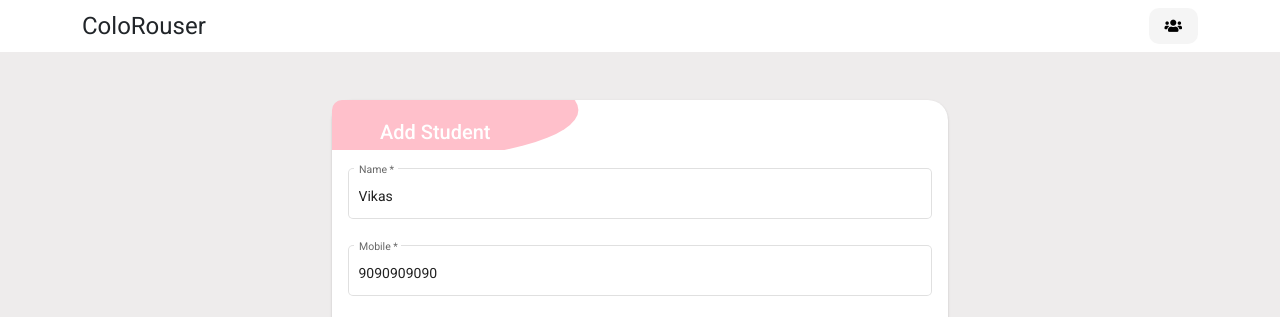
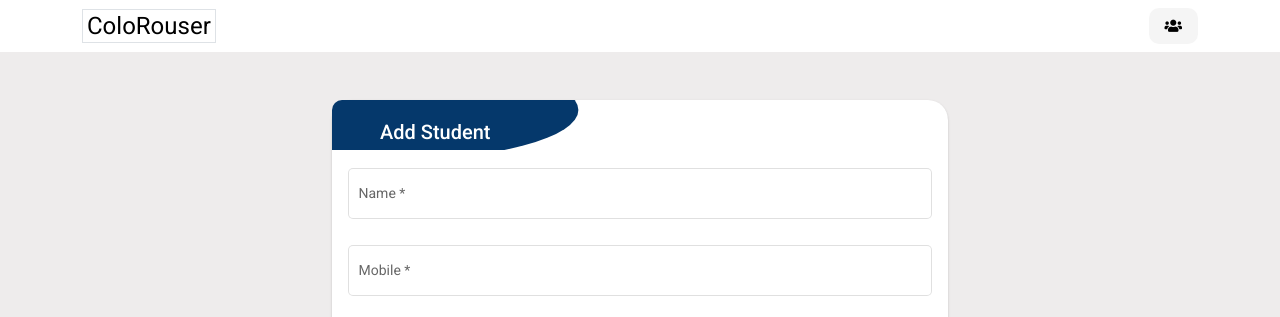
Before and after one commit to Vikas200600/Colorouser-FE, an Angular app: page /add-student in a window 1280 px wide. Shown: the top 317 px of the page. Built offline with nearby package versions, Linux system fonts and the light colour scheme; no server answers.

Commit message:
Some coorection handled

```diff
--- a/src/app/components/header/header.component.html
+++ b/src/app/components/header/header.component.html
@@ -1,6 +1,6 @@
 <header class="py-2">
   <nav class="container d-flex align-items-center justify-content-between">
-    <h1 routerLink="/" class="m-0">ColoRouser</h1>
+    <a routerLink="/"><h1 class="m-0 border px-1">ColoRouser</h1></a>
     <ng-container *ngIf="toggleGroup; else toggleStudent">
       <button
         routerLink="/"
--- a/src/app/components/header/header.component.scss
+++ b/src/app/components/header/header.component.scss
@@ -3,3 +3,7 @@
 header {
   background-color: color.$header;
 }
+
+a {
+  color: black;
+}
--- a/src/app/components/studentcard/studentcard.component.html
+++ b/src/app/components/studentcard/studentcard.component.html
@@ -64,7 +64,7 @@
               />
             </ng-template>
             <h2
-              class="my-2 ps-3"
+              class="my-2 ps-3 names"
               style="font-weight: 700"
               [style.color]="studentData[student].color"
             >
--- a/src/app/components/studentcard/studentform/studentform.component.html
+++ b/src/app/components/studentcard/studentform/studentform.component.html
@@ -13,7 +13,13 @@
 
         <mat-form-field appearance="outline">
           <mat-label>Mobile</mat-label>
-          <input matInput autocomplete="off" formControlName="mobile" />
+          <input
+            matInput
+            type="number"
+            class="number-input"
+            autocomplete="off"
+            formControlName="mobile"
+          />
         </mat-form-field>
 
         <mat-form-field appearance="outline">
--- a/src/app/components/studentcard/studentform/studentform.component.ts
+++ b/src/app/components/studentcard/studentform/studentform.component.ts
@@ -37,19 +37,19 @@ export class StudentformComponent implements OnInit {
   ) {
     this.studentForm = this.fb.group({
       id: [''],
-      name: ['Vikas', Validators.required],
+      name: ['', Validators.required],
       mobile: [
-        '9090909090',
+        '',
         [
           Validators.required,
           Validators.maxLength(10),
           Validators.minLength(10),
         ],
       ],
-      class: ['10C', Validators.required],
+      class: ['', Validators.required],
       house: ['', Validators.required],
       color: [''],
-      bloodGroup: ['O+', Validators.required],
+      bloodGroup: ['', Validators.required],
     });
     this.dataService.groupSubject.subscribe((data) => {
       console.log('studentForm subs ', data);
--- a/src/styles.scss
+++ b/src/styles.scss
@@ -25,7 +25,7 @@ ul {
 
 .form-container {
   margin-bottom: 2rem;
-  border-bottom: 8px solid #ffc0cb;
+  border-bottom: 8px solid #05386b;
   button {
     background-color: #34ab53;
     color: white;
@@ -64,7 +64,7 @@ button {
     border-radius: 10px;
     border-bottom-left-radius: 0;
     border-bottom-right-radius: 0;
-    background-color: #ffc0cb;
+    background-color: #05386b;
   }
 }
 
@@ -83,3 +83,19 @@ button {
 .btn-cancel {
   background-color: lighten(red, 50%);
 }
+
+input::-webkit-outer-spin-button,
+input::-webkit-inner-spin-button {
+  -webkit-appearance: none;
+  margin: 0;
+}
+
+a {
+  text-decoration: none;
+}
+
+.names {
+  overflow: hidden;
+  white-space: nowrap;
+  text-overflow: ellipsis;
+}
```
